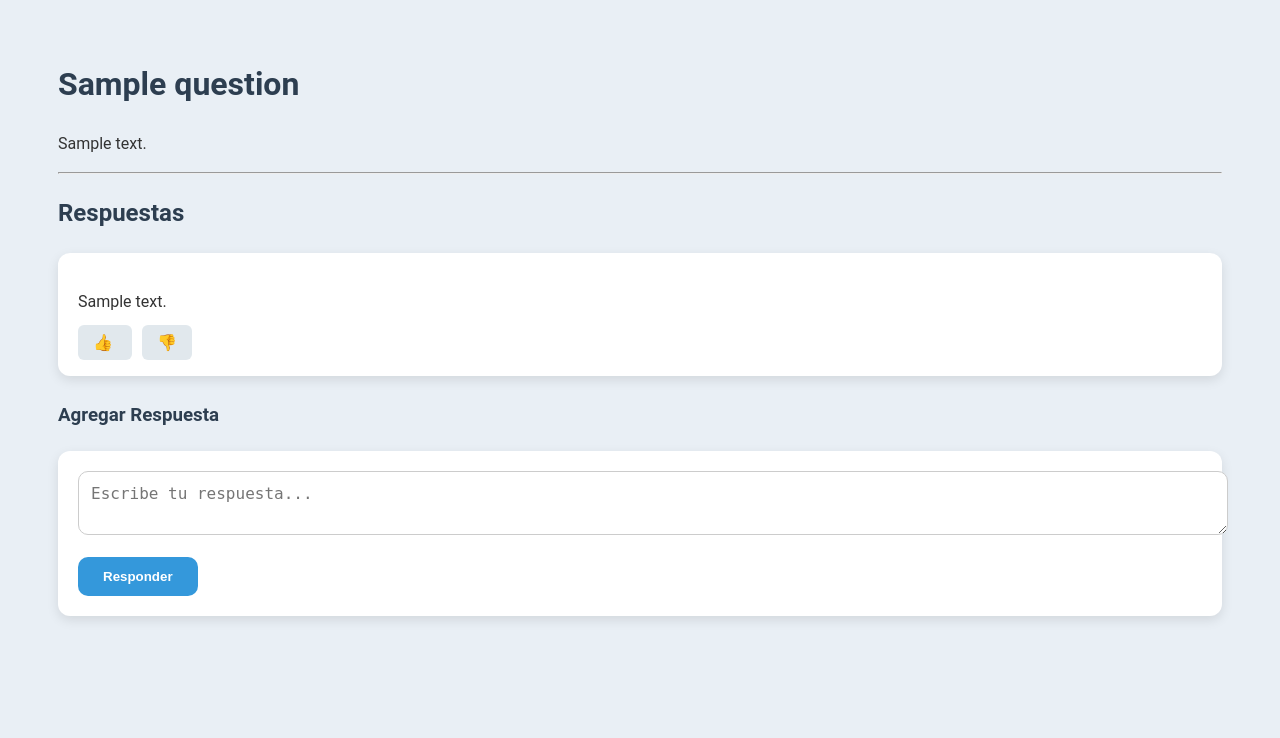
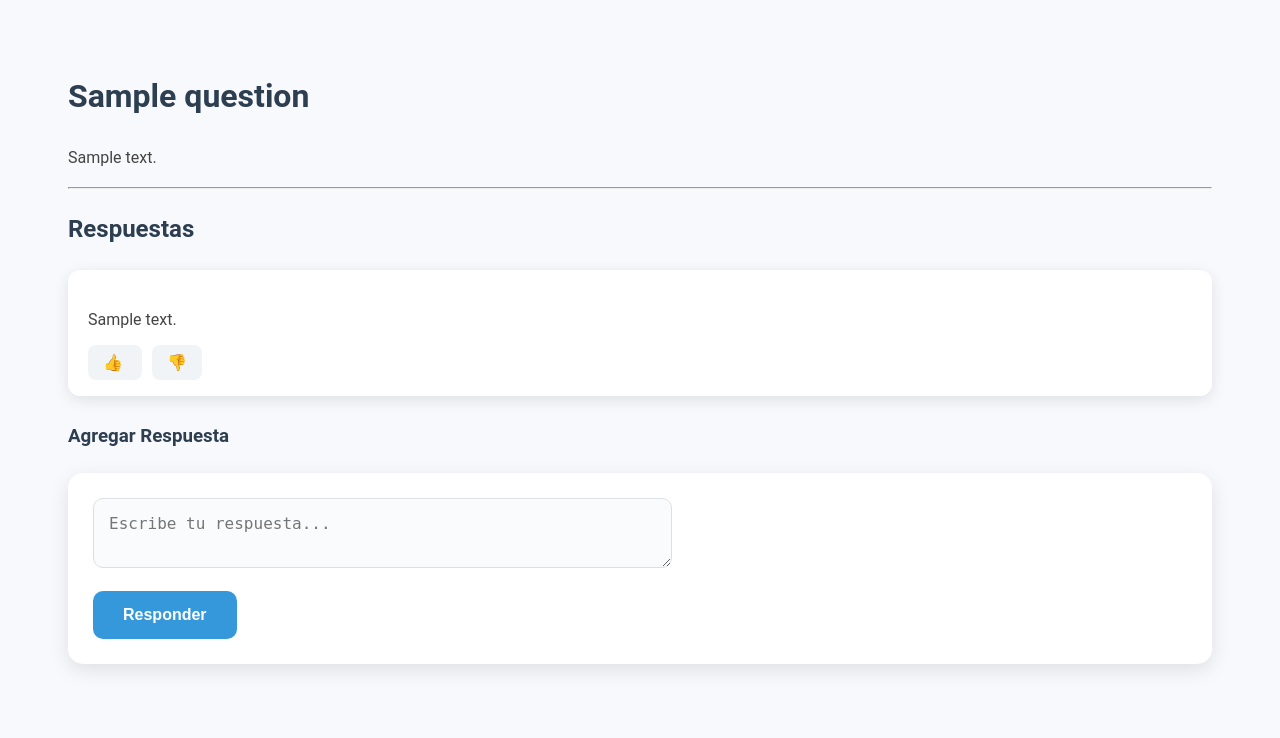
Before and after one commit to MarcoN-spec-oss/LP1, a PHP site: page /question.php?id=1 in a window 1280 px wide. Shown: the top 738 px of the page. Run offline with PHP 8.4, Linux system fonts and the light colour scheme; tables that the repository leaves empty hold one stand-in row (values such as "Sample post"); data that the repository does not hold is empty.

Commit message:
mejora de los estilos y correccion

```diff
--- a/assets/css/style.css
+++ b/assets/css/style.css
@@ -1,81 +1,89 @@
-/* Establece un color más suave de fondo para el body */
 body {
-    background-color: #e9eff5; /* Fondo más suave */
-    color: #333;
-    font-family: 'Roboto', sans-serif; /* Cambio de fuente para mayor legibilidad */
-    line-height: 1.6;
-    padding: 30px 50px;
+    background-color: #f7f9fc;
+    color: #444;
+    font-family: 'Roboto', sans-serif;
+    line-height: 1.7;
+    padding: 40px 60px;
 }
 
-/* Mejora de los encabezados */
 h1, h2, h3 {
-    color: #2d3e50; /* Color más oscuro para mayor contraste */
+    color: #2c3e50;
+    font-weight: 700;
     margin-bottom: 20px;
-    font-weight: 700;
+    transition: color 0.3s ease;
 }
 
-/* Botones con animación y mejor diseño */
-button {
-    background-color: #3498db;
-    color: white;
-    padding: 12px 25px;
-    border: none;
-    border-radius: 10px;
-    cursor: pointer;
-    font-weight: 600;
+h1:hover, h2:hover, h3:hover {
+    color: #3498db;
+}
+
+form {
+    background: #fff;
+    padding: 25px;
+    margin-bottom: 35px;
+    border-radius: 15px;
+    box-shadow: 0 6px 20px rgba(0, 0, 0, 0.1);
     transition: all 0.3s ease-in-out;
 }
 
-button:hover {
-    background-color: #2980b9;
-    transform: scale(1.05); /* Efecto al pasar el ratón */
+form:hover {
+    box-shadow: 0 8px 15px rgba(0, 0, 0, 0.15);
 }
 
-/* Formulario con más espacio y bordes redondeados */
-form {
-    background: #fff;
-    padding: 20px;
-    margin-bottom: 30px;
-    border-radius: 12px;
-    box-shadow: 0 4px 12px rgba(0, 0, 0, 0.1);
-}
-
-/* Mejora los campos de entrada */
 input[type="text"], textarea {
     width: 100%;
-    padding: 12px;
+    padding: 15px;
     margin-bottom: 15px;
     border-radius: 10px;
-    border: 1px solid #ccc;
+    border: 1px solid #dcdfe6;
     font-size: 16px;
+    background-color: #fafbfc;
     transition: all 0.3s ease;
 }
 
 input[type="text"]:focus, textarea:focus {
     border-color: #3498db;
+    background-color: #ffffff;
     outline: none;
 }
 
-/* Tarjetas de preguntas con sombra suave y transición */
+button {
+    background-color: #3498db;
+    color: #fff;
+    padding: 15px 30px;
+    border: none;
+    border-radius: 10px;
+    cursor: pointer;
+    font-weight: 600;
+    font-size: 16px;
+    transition: all 0.3s ease;
+}
+
+button:hover {
+    background-color: #2980b9;
+    transform: scale(1.05);
+}
+
 .question, .answer {
-    background: #ffffff;
+    background: #fff;
     padding: 20px;
     margin-bottom: 25px;
     border-radius: 12px;
-    box-shadow: 0 4px 12px rgba(0,0,0,0.1);
+    box-shadow: 0 4px 15px rgba(0, 0, 0, 0.1);
     transition: all 0.3s ease;
+    position: relative;
 }
 
 .question:hover, .answer:hover {
-    box-shadow: 0 8px 16px rgba(0,0,0,0.15); /* Sombra más pronunciada */
+    box-shadow: 0 10px 30px rgba(0, 0, 0, 0.15);
+    transform: translateY(-5px);
 }
 
-/* Enlaces con un toque más moderno */
 a {
     color: #3498db;
     text-decoration: none;
     font-weight: 600;
-    transition: all 0.2s ease;
+    transition: color 0.3s ease;
 }
 
 a:hover {
@@ -83,12 +91,11 @@ a:hover {
     text-decoration: underline;
 }
 
-/* Botones de votación más visibles */
 .vote-btn {
-    background: #e1e8ed;
+    background: #f0f4f7;
     color: #555;
     padding: 8px 15px;
-    border-radius: 6px;
+    border-radius: 8px;
     cursor: pointer;
     margin-right: 10px;
     transition: all 0.3s ease;
@@ -99,17 +106,58 @@ a:hover {
     color: white;
 }
 
-/* Ajustes responsive para dispositivos pequeños */
+.question + .answer, .answer + .answer {
+    border-top: 1px solid #f0f2f5;
+}
+
+#loadMore {
+    background-color: #3498db;
+    color: white;
+    padding: 12px 25px;
+    border-radius: 10px;
+    font-weight: 600;
+    cursor: pointer;
+    transition: all 0.3s ease;
+}
+
+#loadMore:hover {
+    background-color: #2980b9;
+}
+
 @media (max-width: 768px) {
     body {
         padding: 20px;
     }
 
     h1, h2, h3 {
-        font-size: 1.5em; /* Tamaño de fuente más pequeño */
+        font-size: 1.5em;
     }
 
     form, .question, .answer {
         padding: 15px;
     }
+
+    .vote-btn, button {
+        padding: 10px 20px;
+    }
+
+    .question, .answer {
+        margin-bottom: 20px;
+    }
 }
+input[type="text"], textarea {
+    width: 50%; /* Ajusta el ancho al 50% */
+    padding: 15px;
+    margin-bottom: 15px;
+    border-radius: 10px;
+    border: 1px solid #dcdfe6;
+    font-size: 16px;
+    background-color: #fafbfc;
+    transition: all 0.3s ease;
+}
+
+input[type="text"]:focus, textarea:focus {
+    border-color: #3498db;
+    background-color: #ffffff;
+    outline: none;
+}
--- a/assets/js/main.js
+++ b/assets/js/main.js
@@ -10,7 +10,7 @@ document.getElementById('questionForm').addEventListener('submit', function(e){
     .then(data => {
         if(data.success){
             alert('Pregunta agregada!');
-            location.reload(); // Recarga lista de preguntas
+            location.reload();
         } else {
             alert('Error al agregar pregunta.');
         }
--- a/includes/db.php
+++ b/includes/db.php
@@ -1,12 +1,12 @@
 <?php
-// Configuración de conexión
+
 $host = "localhost";
-$db = "foro";       // Nombre de la base de datos que creaste
-$user = "root";     // Usuario por defecto Laragon
-$pass = "themago30";         // Contraseña por defecto Laragon (vacía)
+$db = "foro";
+$user = "root";
+$pass = "";
 
 try {
-    // Crear instancia PDO
+
     $pdo = new PDO("mysql:host=$host;dbname=$db;charset=utf8mb4", $user, $pass);
     $pdo->setAttribute(PDO::ATTR_ERRMODE, PDO::ERRMODE_EXCEPTION);
 
--- a/index.php
+++ b/index.php
@@ -2,14 +2,14 @@
 include __DIR__ . '/includes/db.php';
 include __DIR__ . '/includes/header.php';
 
-// Obtener preguntas
+
 $stmt = $pdo->query("SELECT * FROM questions ORDER BY created_at DESC");
 $questions = $stmt->fetchAll(PDO::FETCH_ASSOC);
 ?>
 
 <h1>Mi Foro de Preguntas</h1>
 
-<!-- Formulario para agregar pregunta -->
+
 <h2>Agregar Pregunta</h2>
 <form id="questionForm">
     <input type="text" name="title" placeholder="Título" required><br>
--- a/question.php
+++ b/question.php
@@ -4,12 +4,12 @@ include __DIR__ . '/includes/header.php';
 
 $id = $_GET['id'] ?? 0;
 
-// Obtener pregunta
+
 $stmt = $pdo->prepare("SELECT * FROM questions WHERE id=?");
 $stmt->execute([$id]);
 $question = $stmt->fetch(PDO::FETCH_ASSOC);
 
-// Obtener respuestas
+
 $stmt2 = $pdo->prepare("SELECT * FROM answers WHERE question_id=? ORDER BY created_at ASC");
 $stmt2->execute([$id]);
 $answers = $stmt2->fetchAll(PDO::FETCH_ASSOC);
@@ -32,7 +32,7 @@ $answers = $stmt2->fetchAll(PDO::FETCH_ASSOC);
     <?php endforeach; ?>
 </div>
 
-<!-- Formulario para agregar respuesta -->
+
 <h3>Agregar Respuesta</h3>
 <form id="answerForm">
     <textarea name="content" placeholder="Escribe tu respuesta..." required></textarea><br>
```
